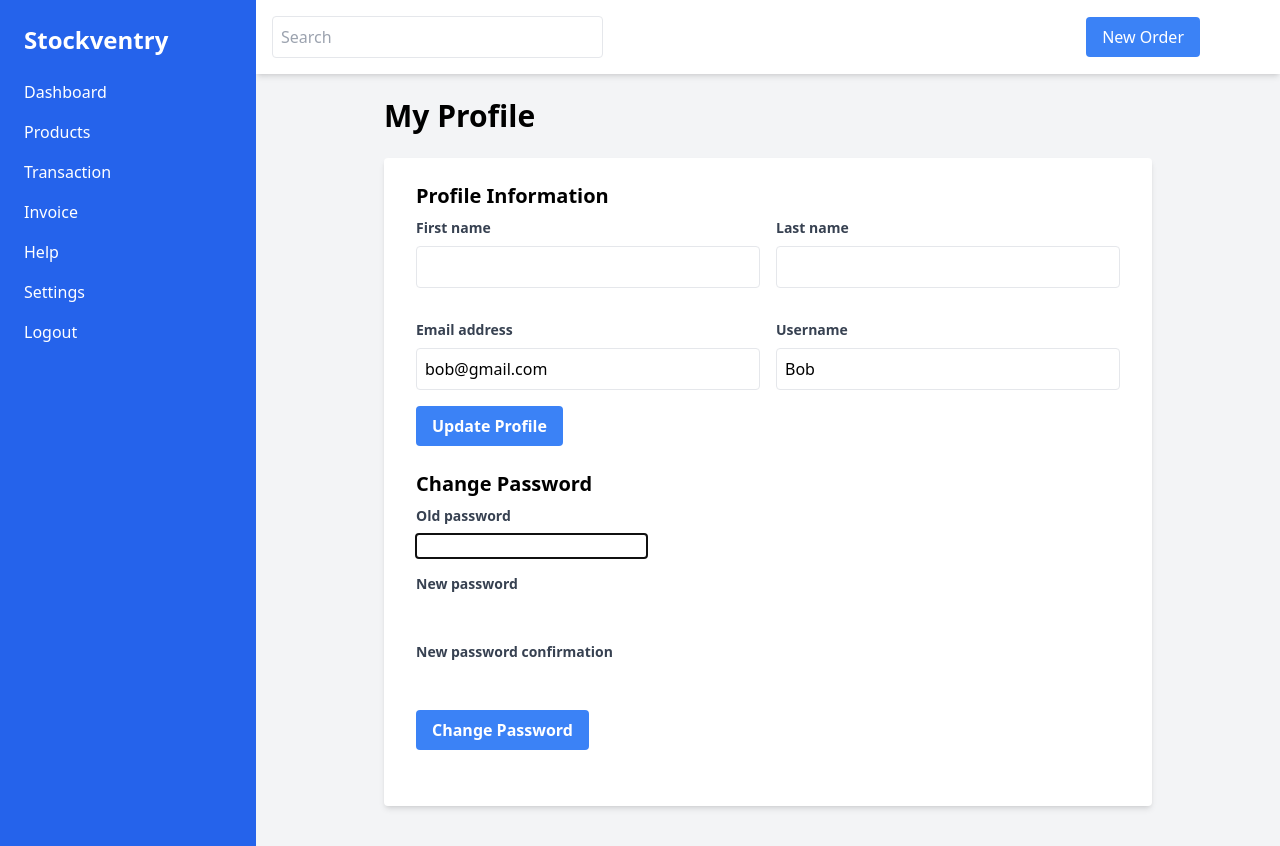
After one commit to calebtetteh2000/Inventory-Management-System, a Django app: page /settings/ in a window 1280 px wide. The commit adds this page. Run offline with Django 5.2, Linux system fonts and the light colour scheme; a user stored in the database is signed in; some libraries are stand-ins or nearby versions.

Commit message:
Making Changes to errors

```diff
--- a/Stockventry/Stockventry/settings.py
+++ b/Stockventry/Stockventry/settings.py
@@ -56,7 +56,7 @@ ROOT_URLCONF = 'Stockventry.urls'
 TEMPLATES = [
     {
         'BACKEND': 'django.template.backends.django.DjangoTemplates',
-        'DIRS': [os.path.join(BASE_DIR, 'core', 'templates')],
+        'DIRS': [os.path.join(BASE_DIR, 'core', 'template')],
         'APP_DIRS': True,
         'OPTIONS': {
             'context_processors': [
--- a/Stockventry/Stockventry/urls.py
+++ b/Stockventry/Stockventry/urls.py
@@ -15,8 +15,9 @@ Including another URLconf
     2. Add a URL to urlpatterns:  path('blog/', include('blog.urls'))
 """
 from django.contrib import admin
-from django.urls import path
+from django.urls import path, include
 
 urlpatterns = [
     path('admin/', admin.site.urls),
+    path('', include("core.urls")),
 ]
--- a/Stockventry/core/forms.py
+++ b/Stockventry/core/forms.py
@@ -16,3 +16,13 @@ class ProductForm(forms.ModelForm):
     def __init__(self, *args, **kwargs):
         super().__init__(*args, **kwargs)
         self.fields['category'].queryset = Category.objects.all()
+
+class UserProfileForm(forms.ModelForm):
+    class Meta:
+        model = User
+        fields = ['first_name', 'last_name', 'email', 'username']
+
+    def __init__(self, *args, **kwargs):
+        super(UserProfileForm, self).__init__(*args, **kwargs)
+        for field in self.fields:
+            self.fields[field].widget.attrs.update({'class': 'w-full p-2 border rounded'})
--- a/Stockventry/core/template/product.html
+++ b/Stockventry/core/template/product.html
@@ -6,7 +6,7 @@
 <div class="container mx-auto px-4 py-8">
     <div class="flex justify-between items-center mb-6">
         <h1 class="text-3xl font-bold text-gray-800">List of Products</h1>
-        <button class="bg-indigo-600 text-white px-4 py-2 rounded-md hover:bg-indigo-700 transition duration-300" href="{% url 'update_product'%}">
+        <button class="bg-indigo-600 text-white px-4 py-2 rounded-md hover:bg-indigo-700 transition duration-300" href="{% url 'create_product'%}">
             Add Product
         </button>
     </div>
--- /dev/null
+++ b/Stockventry/core/template/settings.html
@@ -0,0 +1,63 @@
+{% extends 'base.html' %}
+
+{% block title %}Settings - Stockventry{% endblock %}
+
+{% block content %}
+<div class="max-w-3xl mx-auto">
+    <h1 class="text-3xl font-bold mb-6">My Profile</h1>
+
+    {% if messages %}
+        <div class="mb-4">
+            {% for message in messages %}
+                <div class="bg-green-100 border border-green-400 text-green-700 px-4 py-3 rounded relative" role="alert">
+                    <span class="block sm:inline">{{ message }}</span>
+                </div>
+            {% endfor %}
+        </div>
+    {% endif %}
+
+    <div class="bg-white shadow-md rounded px-8 pt-6 pb-8 mb-4">
+        <div class="mb-6">
+            <h2 class="text-xl font-semibold mb-2">Profile Information</h2>
+            <form method="post" action="{% url 'settings' %}">
+                {% csrf_token %}
+                <div class="grid grid-cols-2 gap-4">
+                    {% for field in user_form %}
+                        <div class="mb-4">
+                            <label class="block text-gray-700 text-sm font-bold mb-2" for="{{ field.id_for_label }}">
+                                {{ field.label }}
+                            </label>
+                            {{ field }}
+                        </div>
+                    {% endfor %}
+                </div>
+                <div class="flex items-center justify-between">
+                    <button class="bg-blue-500 hover:bg-blue-700 text-white font-bold py-2 px-4 rounded focus:outline-none focus:shadow-outline" type="submit" name="update_profile">
+                        Update Profile
+                    </button>
+                </div>
+            </form>
+        </div>
+
+        <div class="mb-6">
+            <h2 class="text-xl font-semibold mb-2">Change Password</h2>
+            <form method="post" action="{% url 'settings' %}">
+                {% csrf_token %}
+                {% for field in password_form %}
+                    <div class="mb-4">
+                        <label class="block text-gray-700 text-sm font-bold mb-2" for="{{ field.id_for_label }}">
+                            {{ field.label }}
+                        </label>
+                        {{ field }}
+                    </div>
+                {% endfor %}
+                <div class="flex items-center justify-between">
+                    <button class="bg-blue-500 hover:bg-blue-700 text-white font-bold py-2 px-4 rounded focus:outline-none focus:shadow-outline" type="submit" name="change_password">
+                        Change Password
+                    </button>
+                </div>
+            </form>
+        </div>
+    </div>
+</div>
+{% endblock %}
--- a/Stockventry/core/template/signin.html
+++ b/Stockventry/core/template/signin.html
@@ -16,8 +16,8 @@
     <form method="POST" action="{% url 'signin' %}">
       {% csrf_token %}
       <div class="mb-4">
-        <label class="block text-gray-700 font-bold mb-2" for="email">
-          Email
+        <label class="block text-gray-700 font-bold mb-2" for="text">
+          Username
         </label>
         <input class="shadow appearance-none border rounded w-full py-2 px-3 text-gray-700 leading-tight focus:outline-none focus:shadow-outline" id="email" name="email" type="email" placeholder="Enter your email" required>
       </div>
--- a/Stockventry/core/template/signup.html
+++ b/Stockventry/core/template/signup.html
@@ -37,12 +37,12 @@
                             class="w-full px-4 py-2 border rounded-md focus:outline-none focus:ring-2 focus:ring-indigo-500">
                     </div>
                     <button type="submit"
-                        class="w-full bg-indigo-600 text-white py-2 px-4 rounded-md hover:bg-indigo-700 transition duration-300">
+                        class="w-full bg-indigo-600 text-white py-2 px-4 rounded-md hover:bg-indigo-700 transition duration-300" type="submit">
                         Sign Up
                     </button>
                 </form>
                 <p class="mt-4 text-center">
-                    Already have an account? <a href="{% url 'login' %}" class="text-indigo-600 hover:underline">Sign In</a>
+                    Already have an account? <a href="{% url 'signin' %}" class="text-indigo-600 hover:underline">Sign In</a>
                 </p>
             </div>
             <div class="md:w-1/2 flex justify-center items-center mt-8 md:mt-0">
--- a/Stockventry/core/urls.py
+++ b/Stockventry/core/urls.py
@@ -2,12 +2,15 @@ from django.urls import path
 from . import views
 
 urlpatterns = [
-    path('', views.signin, name='signin'),
+    path('signin/', views.signin, name='signin'),
     path('dashboard/', views.dashboard, name='dashboard'),
-    path('signup/', views.signup, name='signup'),
+    path('', views.signup, name='signup'),
     path('products/', views.products, name='products'),
     path('logout/', views.logout_view, name='logout'),
+    path('create_product/', views.create_product, name='create_product'),
     path('update_product/', views.update_product, name='update_product'),
-    path('transactions/', views.transaction_list, name='transaction_list'),
-    path('invoice/new/', views.new_invoice, name='new_invoice'),
+    path('transactions/', views.transaction_list, name='transactions_list'),
+    path('invoice/new/', views.new_invoice, name='invoice'),
+    path('settings/', views.settings, name='settings'),
+    path('help/', views.help, name='help'),
 ]
--- a/Stockventry/core/views.py
+++ b/Stockventry/core/views.py
@@ -8,6 +8,9 @@ from django.db import transaction
 from django.contrib import messages
 from django.shortcuts import get_object_or_404
 from .forms import CustomUserCreationForm, ProductForm
+from django.contrib.auth import update_session_auth_hash
+from django.contrib.auth.forms import PasswordChangeForm
+from .forms import UserProfileForm
 
 def dashboard(request):
     today = timezone.now().date()
@@ -27,7 +30,7 @@ def product_list(request):
     products = Product.objects.all()
     return render(request, 'product_list.html', {'products': products})
 
-@login_required
+# @login_required
 def create_product(request):
     if request.method == 'POST':
         name = request.POST.get('name')
@@ -60,7 +63,7 @@ def create_product(request):
 
     return render(request, 'create_product.html')
 
-@login_required
+# @login_required
 def update_product(request, product_id):
     product = get_object_or_404(Product, id=product_id)
 
@@ -86,7 +89,7 @@ def update_product(request, product_id):
 
     return render(request, 'update_product.html', {'product': product})
 
-@login_required
+# @login_required
 def delete_product(request, product_id):
     product = get_object_or_404(Product, id=product_id)
 
@@ -116,10 +119,10 @@ def signup(request):
         form = CustomUserCreationForm()
     return render(request, 'signup.html', {'form': form})
 
-@login_required
+# @login_required
 def products(request):
     products = Product.objects.all()
-    return render(request, 'products.html', {'products': products})
+    return render(request, 'product.html', {'products': products})
 
 def signin(request):
     if request.method == 'POST':
@@ -139,29 +142,29 @@ def logout_view(request):
     messages.success(request, "You have been successfully logged out.")
     return redirect('login')  # Redirect to your login page
 
-@login_required
-def create_product(request):
-    if request.method == 'POST':
-        form = ProductForm(request.POST)
-        if form.is_valid():
-            product = form.save(commit=False)
-            product.user = request.user
-            product.save()
+# @login_required
+# def create_product(request):
+#     if request.method == 'POST':
+#         form = ProductForm(request.POST)
+#         if form.is_valid():
+#             product = form.save(commit=False)
+#             product.user = request.user
+#             product.save()
 
-            # Log activity
-            Activity.objects.create(
-                user=request.user,
-                action_type='CREATE',
-                target_model='Product',
-                target_id=product.id,
-                details=f"Created product: {product.name}"
-            )
+#             # Log activity
+#             Activity.objects.create(
+#                 user=request.user,
+#                 action_type='CREATE',
+#                 target_model='Product',
+#                 target_id=product.id,
+#                 details=f"Created product: {product.name}"
+#             )
 
-            return redirect('product_list')
-    else:
-        form = ProductForm()
+#             return redirect('product_list')
+#     else:
+#         form = ProductForm()
 
-    return render(request, 'create_product.html', {'form': form})
+#     return render(request, 'create_product.html', {'form': form})
 
 def transaction_list(request):
     transactions = Transaction.objects.all().order_by('-date')
@@ -214,3 +217,55 @@ def new_invoice(request):
         'user': request.user,
     }
     return render(request, 'new_invoice.html', context)
+
+@login_required
+def settings(request):
+    if request.method == 'POST':
+        user_form = UserProfileForm(request.POST, instance=request.user)
+        password_form = PasswordChangeForm(request.user, request.POST)
+        if 'update_profile' in request.POST:
+            if user_form.is_valid():
+                user_form.save()
+                messages.success(request, 'Your profile was successfully updated!')
+                return redirect('settings')
+        elif 'change_password' in request.POST:
+            if password_form.is_valid():
+                user = password_form.save()
+                update_session_auth_hash(request, user)
+                messages.success(request, 'Your password was successfully updated!')
+                return redirect('settings')
+    else:
+        user_form = UserProfileForm(instance=request.user)
+        password_form = PasswordChangeForm(request.user)
+
+    context = {
+        'user_form': user_form,
+        'password_form': password_form,
+    }
+    return render(request, 'settings.html', context)
+
+@login_required
+def help(request):
+    faqs = [
+        {
+            'question': 'How do I add a new product?',
+            'answer': 'To add a new product, go to the Products page and click on the "Add New Product" button. Fill in the required information and click "Save".'
+        },
+        {
+            'question': 'How can I view my transaction history?',
+            'answer': 'You can view your transaction history by navigating to the Transaction page. Here, you\'ll find a list of all your past transactions, including sales and purchases.'
+        },
+        {
+            'question': 'How do I generate an invoice?',
+            'answer': 'To generate an invoice, go to the Invoice page and click on "New Invoice". Select the products, enter the quantities, and add customer information. Then click "Generate Invoice".'
+        },
+        {
+            'question': 'How can I update my stock levels?',
+            'answer': 'Stock levels are automatically updated when you record sales or purchases. You can also manually adjust stock levels on the Products page by editing a specific product.'
+        },
+        {
+            'question': 'How do I change my account password?',
+            'answer': 'To change your password, go to the Settings page. Scroll down to the "Change Password" section, enter your current password and your new password, then click "Change Password".'
+        }
+    ]
+    return render(request, 'help.html', {'faqs': faqs})
```
Also changed, not shown: Stockventry/core/template/help.html (added, +46 -0 lines), Stockventry/core/migrations/0002_product_description_activity.py (added), Stockventry/db.sqlite3.
